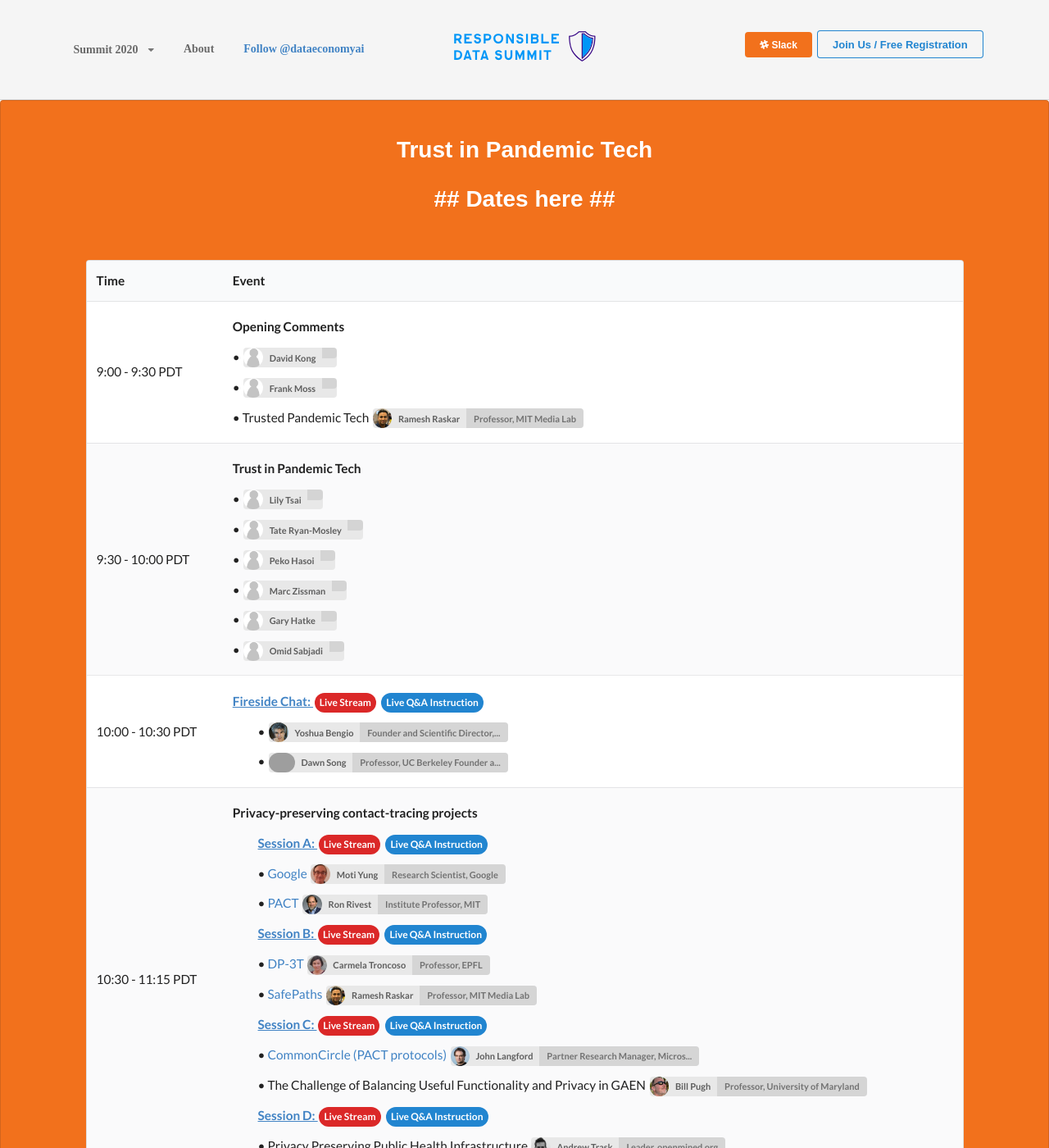
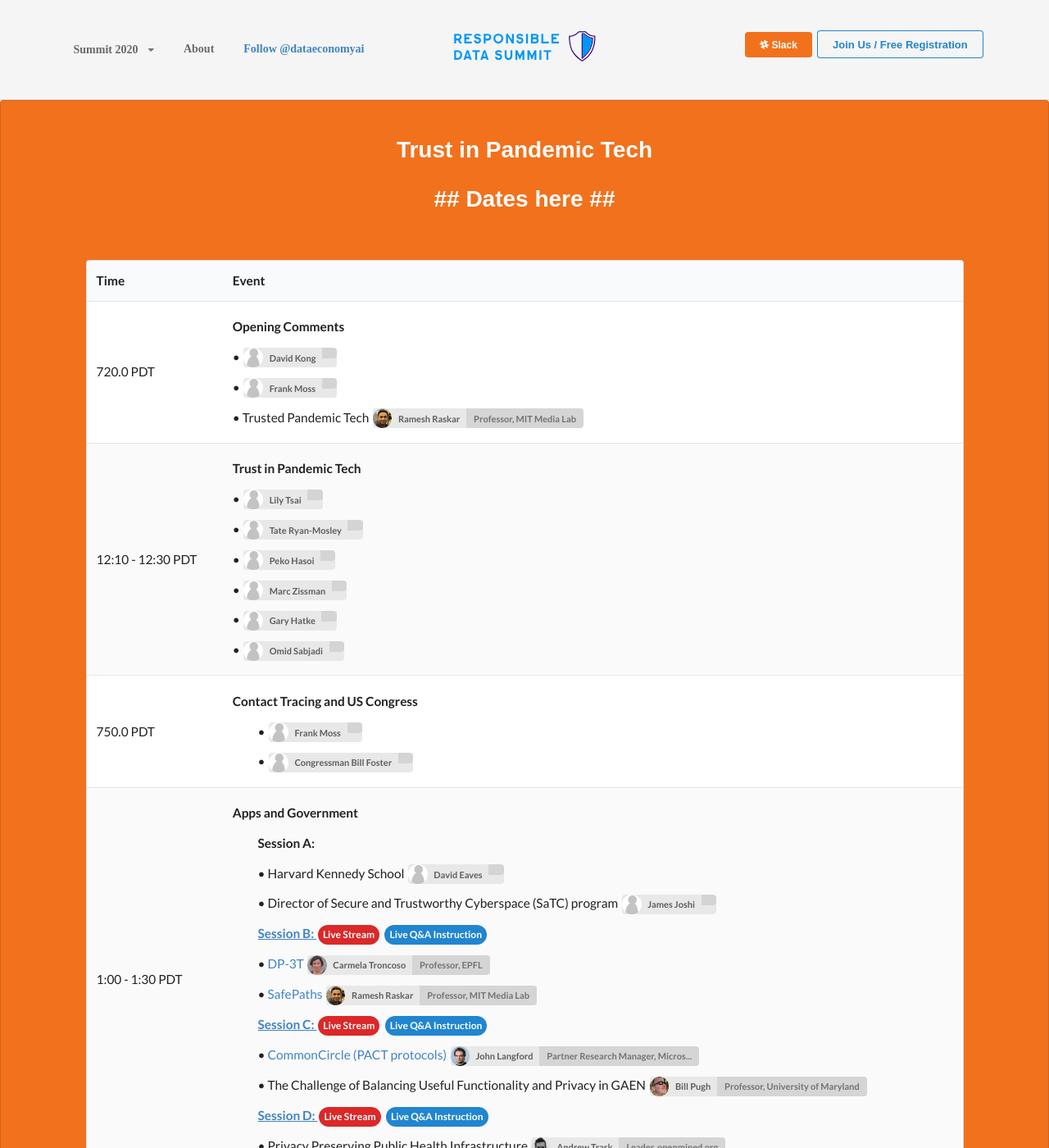
Before and after one commit to responsible-data-summit/events, a Jekyll site: the page built from agenda-0806.html, in a window 1280 px wide and 1400 px high. Shown: the whole window at 82% size. Built offline with Jekyll 4.4.1, drawn with Linux system fonts in a browser that asks for light colours; some web fonts are replaced; comment, search, counter and statistics services are not loaded; grey boxes are pictures that could not be loaded.

Commit message:
update agenda more

```diff
--- a/_data/agenda0728.yml
+++ b/_data/agenda0728.yml
@@ -1,15 +1,15 @@
-- time: 9:00 - 9:30
+- time: 12:00
   sections:
-    - title: Opening Comments
+    - title: "Opening Comments"
       #link: https://youtu.be/k-sIXplTssY
       speakers:
         - name: David Kong
         - name: Frank Moss
         - name: Ramesh Raskar
           content: Trusted Pandemic Tech
-- time: 9:30 - 10:00
+- time: 12:10 - 12:30
   sections:
-    - title: Trust in Pandemic Tech
+    - title: "Trust in Pandemic Tech"
       #link: https://youtu.be/XQ6E0Q8SY5c
       speakers:
         - name: Lily Tsai
@@ -19,26 +19,26 @@
         - name: Gary Hatke
         - name: Omid Sabjadi
 
-- time: 10:00 - 10:30
+- time: 12:30
   sections:
-    - title: "Fireside Chat:"
-      link: https://youtu.be/fE0WMc8K_ow
+    - title: "Contact Tracing and US Congress"
+      #link: https://youtu.be/fE0WMc8K_ow
     - inline: true
       speakers:
-        - name: Yoshua Bengio
-        - name: Dawn Song
-- time: 10:30 - 11:15
+        - name: Frank Moss
+        - name: Congressman Bill Foster
+- time: 1:00 - 1:30
   sections:
-    - title: Privacy-preserving contact-tracing projects
+    - title: Apps and Government
     - title: "Session A:"
-      link: https://youtu.be/aKAd3idQol4
+      #link: https://youtu.be/aKAd3idQol4
       speakers:
-        - name: Moti Yung
-          content: Google
-          link: https://www.google.com/covid19/exposurenotifications/
-        - name: Ron Rivest
-          content: PACT
-          link: https://pact.mit.edu/
+        - name: David Eaves
+          content: Harvard Kennedy School
+          #link: https://www.google.com/covid19/exposurenotifications/
+        - name: James Joshi
+          content: Director of Secure and Trustworthy Cyberspace (SaTC) program
+          #link: https://pact.mit.edu/
     - title: "Session B:"
       link: https://youtu.be/JxCmJtjJioY
       speakers:
```
